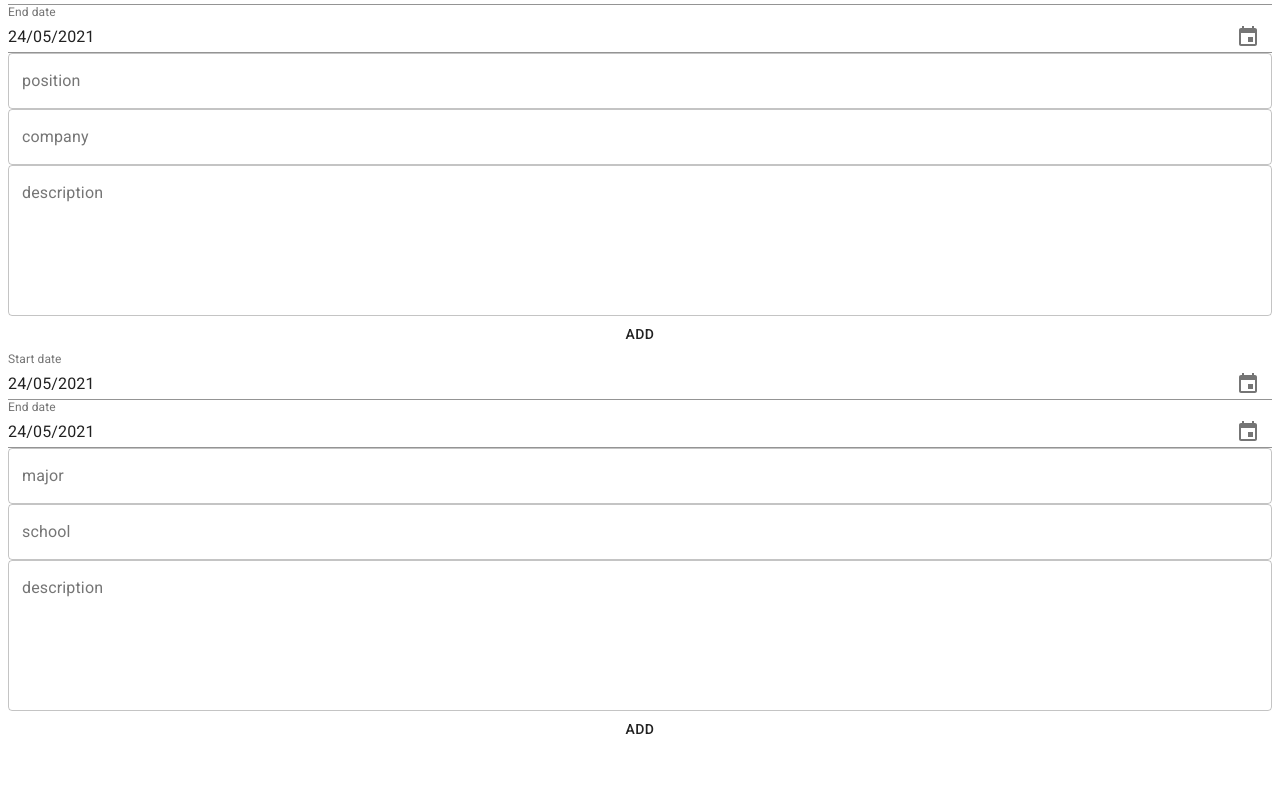
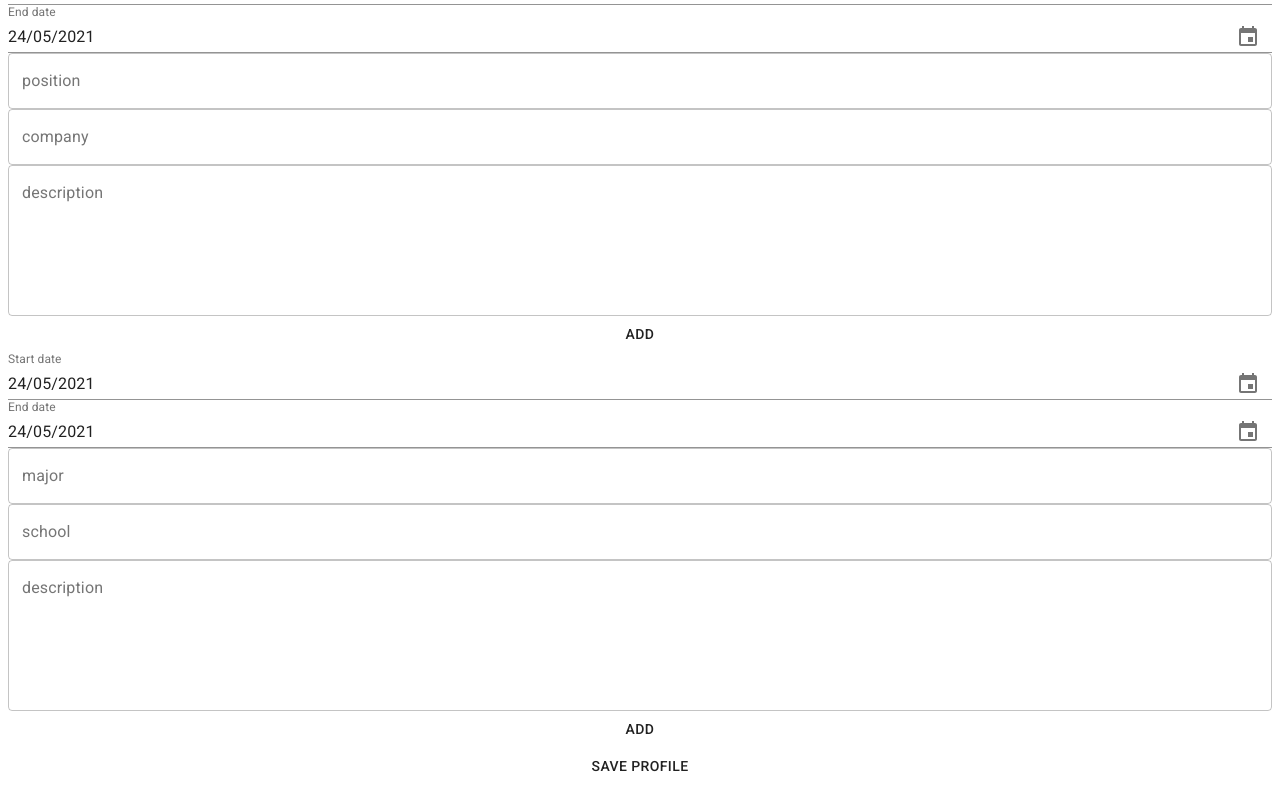
Before and after one commit to habib-chawki/social-app-front, a React (Create React App) app: page /profile-form in a window 1280 px wide. Shown: the part 647-1439 px from the top of the page. Before the commit the page ends 1403 px from the top, so only its background shows below. Built offline with nearby package versions, Linux system fonts and the light colour scheme.

Commit message:
Handle save profile

```diff
--- a/src/components/custom/profile/ProfileForm.jsx
+++ b/src/components/custom/profile/ProfileForm.jsx
@@ -63,6 +63,8 @@ function ProfileForm() {
       }
    };
 
+   const handleSaveProfile = () => {};
+
    return (
       <form>
          <Box display="flex" flexDirection="column">
@@ -112,6 +114,8 @@ function ProfileForm() {
 
             <Experience />
             <Education />
+
+            <Button onClick={handleSaveProfile}>Save Profile</Button>
          </Box>
       </form>
    );
```
